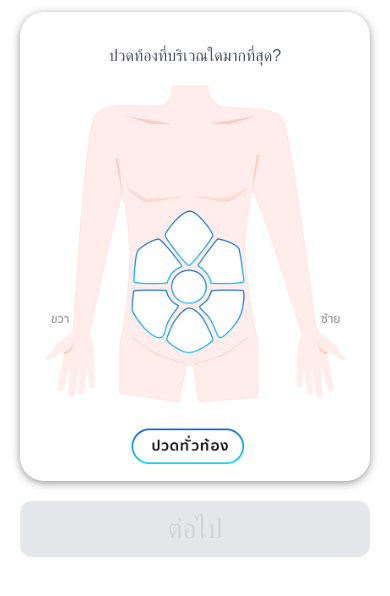
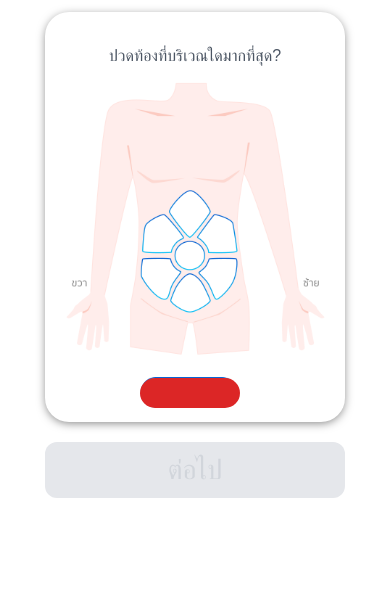
Before and after one commit to Thananyasih/Agnos-FE-Assignment, a React (Create React App) app: page / in a window 390 px wide. Shown: the top 596 px of the page. Built offline with nearby package versions, Linux system fonts and the light colour scheme.

Commit message:
edit responsive screen size

```diff
--- a/src/pages/AbsPage.js
+++ b/src/pages/AbsPage.js
@@ -32,8 +32,10 @@ const AbsPage = () => {
                   </div>
                 )}
                 <button type='button' className='absolute top-[496px] right-[174px] pl-[75px] pr-[75px] p-[22px]
-                xl:top-[628px] xl:right-[220px] xl:p-[28px] xl:px-[95px]
-                2xl:top-[660px] 2xl:right-[235px] 2xl:p-[30px] 2xl:px-[100px] bg-transparent border-gray-300 rounded-full' onClick={handleAllPain}/>
+                fold:top-[240px] fold:right-[70px] fold:px-[50px] fold:p-[15px] xs:top-[310px] xs:right-[105px]
+                lg:top-[495px] lg:right-[175px] lg:p-[22px] lg:px-[80px] sm:top-[495px] sm:right-[170px] sm:p-[23px] sm:px-[80px] xl:top-[628px] xl:right-[220px] xl:p-[28px] xl:px-[95px]
+                2xl:top-[660px] 2xl:right-[235px] 2xl:p-[30px] 2xl:px-[100px] bg-red-600 border-gray-300 rounded-full' onClick={handleAllPain}/>
+
             </div>
         </div>
         <div className='container relative flex flex-col mt-5'>
--- a/tailwind.config.js
+++ b/tailwind.config.js
@@ -5,6 +5,8 @@ module.exports = {
   ],
   theme: {
     screens: {
+      'fold':'200px',
+      'xs': '300px',
       'sm': '547px',
       'md': '648px',
       'lg': '768px',
```
